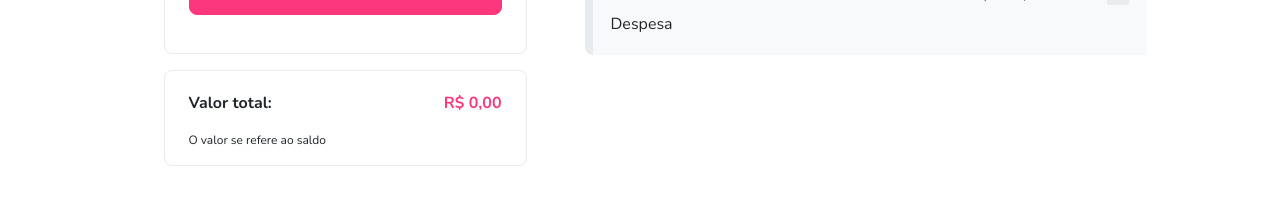
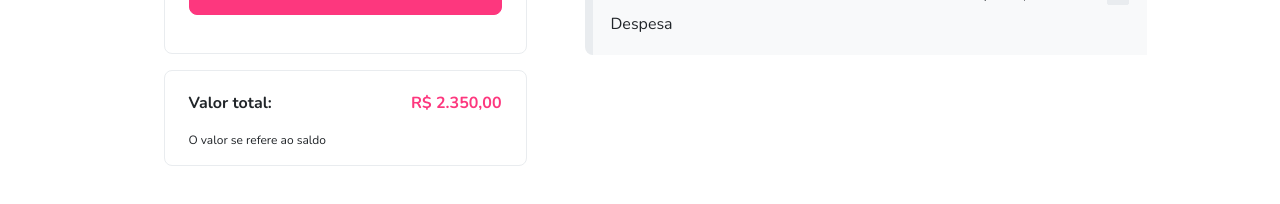
Before and after one commit to vardeba/react-entrega-s1-template-nu-kenzie-vardeba, a React (Create React App) app: page / in a window 1280 px wide. Shown: the part 380-584 px from the top of the page. Built offline with nearby package versions, Linux system fonts and the light colour scheme.

Commit message:
feat: create totalMoney component

```diff
--- a/src/components/HomePage/index.jsx
+++ b/src/components/HomePage/index.jsx
@@ -5,6 +5,7 @@ import "../../styles/buttons.css";
 import "./styles.css";
 import { Form } from "../Form";
 import { List } from "../List";
+import { TotalMoney } from "../TotalMoney";
 
 export const HomePage = ({ listTransactions, setListTransactions }) => {
     return (
@@ -43,13 +44,14 @@ export const HomePage = ({ listTransactions, setListTransactions }) => {
                             Inserir valor
                         </button>
                     </form> */}
-                    <div className="totalContainer">
+                    <TotalMoney listTransactions={listTransactions} />
+                    {/* <div className="totalContainer">
                         <div className="totalTop">
                             <h2>Valor total:</h2>
                             <span>R$ 0,00</span>
                         </div>
                         <p>O valor se refere ao saldo</p>
-                    </div>
+                    </div> */}
                 </aside>
                 <section>
                     <div className="financialResume">
--- a/src/components/HomePage/styles.css
+++ b/src/components/HomePage/styles.css
@@ -92,42 +92,42 @@ main {
 
 /* total container */
 
-.totalContainer {
+/* .totalContainer {
     width: 22.6875rem;
     height: 6rem;
     border: 0.0625rem solid var(--gray-2);
     border-radius: var(--radius);
     padding: 1.25rem 1.5rem;
-}
+} */
 
-.totalTop {
+/* .totalTop {
     display: flex;
     align-items: center;
     justify-content: space-between;
-}
+} */
 
-.totalTop h2 {
+/* .totalTop h2 {
     font-size: var(--headline);
     font-weight: var(--font-weight-1);
     line-height: var(--line-height);
     color: var(--gray-4);
     margin-bottom: 1rem;
-}
+} */
 
-.totalTop span {
+/* .totalTop span {
     font-size: var(--headline);
     font-weight: var(--font-weight-1);
     line-height: var(--line-height);
     color: var(--color-primary-1);
     margin-bottom: 1rem;
-}
+} */
 
-.totalContainer p {
+/* .totalContainer p {
     font-size: var(--body);
     font-weight: var(--font-weight-4);
     line-height: var(--line-height);
     color: var(--gray-4);
-}
+} */
 
 /* resumeHeader */
 
--- a/src/components/TotalMoney/index.jsx
+++ b/src/components/TotalMoney/index.jsx
@@ -0,0 +1,27 @@
+import React from "react";
+import "../../index.css";
+import "../../styles/buttons.css";
+import "./styles.css";
+
+export const TotalMoney = ({ listTransactions }) => {
+    return (
+        <div>
+            <div className="totalContainer">
+                <div className="totalTop">
+                    <h2>Valor total:</h2>
+                    <span>
+                        {listTransactions
+                            .reduce((acumulador, valorAtual) => {
+                                return acumulador + valorAtual.value;
+                            }, 0)
+                            .toLocaleString("pt-br", {
+                                style: "currency",
+                                currency: "BRL",
+                            })}
+                    </span>
+                </div>
+                <p>O valor se refere ao saldo</p>
+            </div>
+        </div>
+    );
+};
--- /dev/null
+++ b/src/components/TotalMoney/styles.css
@@ -0,0 +1,36 @@
+.totalContainer {
+    width: 22.6875rem;
+    height: 6rem;
+    border: 0.0625rem solid var(--gray-2);
+    border-radius: var(--radius);
+    padding: 1.25rem 1.5rem;
+}
+
+.totalTop {
+    display: flex;
+    align-items: center;
+    justify-content: space-between;
+}
+
+.totalTop h2 {
+    font-size: var(--headline);
+    font-weight: var(--font-weight-1);
+    line-height: var(--line-height);
+    color: var(--gray-4);
+    margin-bottom: 1rem;
+}
+
+.totalTop span {
+    font-size: var(--headline);
+    font-weight: var(--font-weight-1);
+    line-height: var(--line-height);
+    color: var(--color-primary-1);
+    margin-bottom: 1rem;
+}
+
+.totalContainer p {
+    font-size: var(--body);
+    font-weight: var(--font-weight-4);
+    line-height: var(--line-height);
+    color: var(--gray-4);
+}
```
